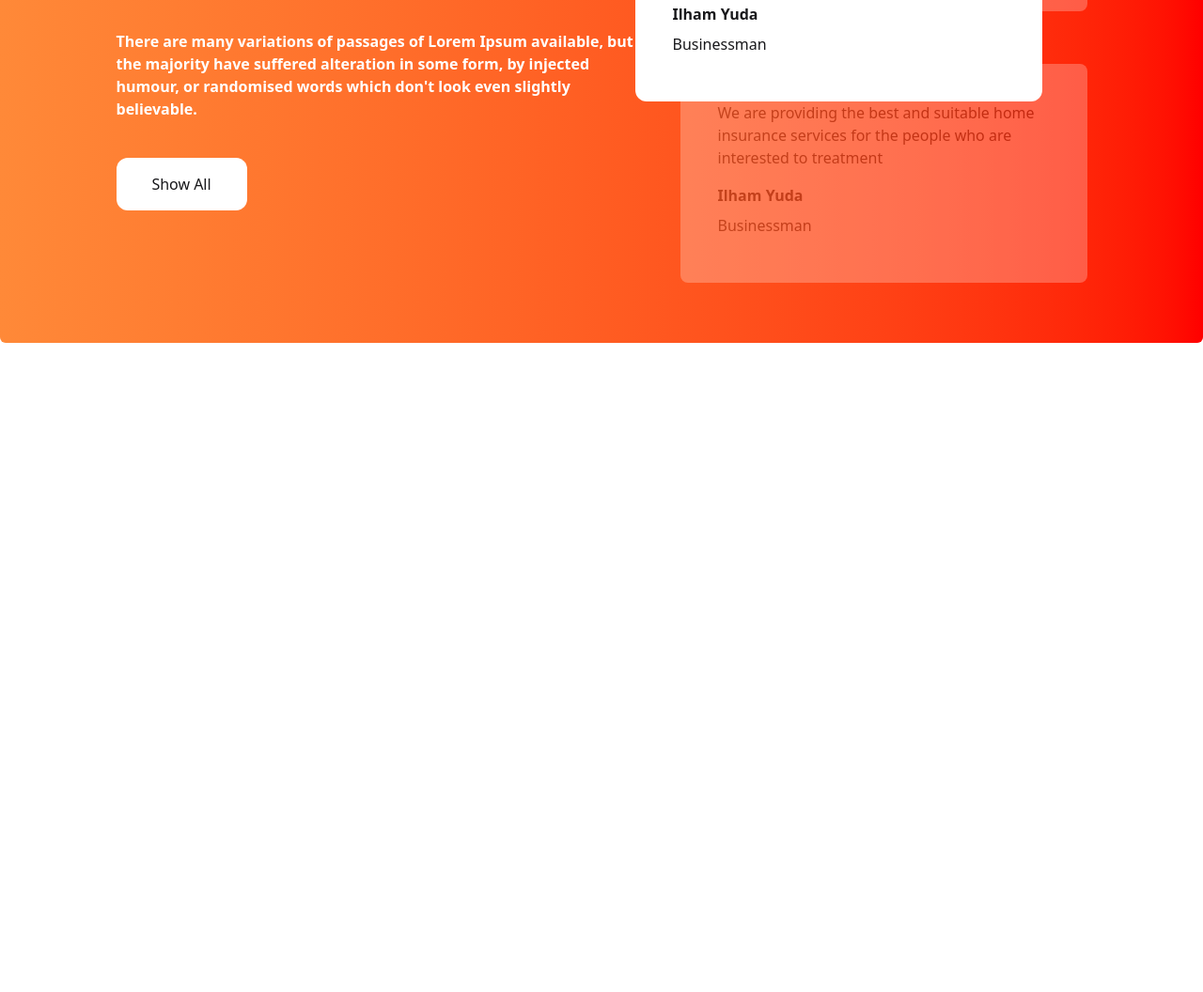
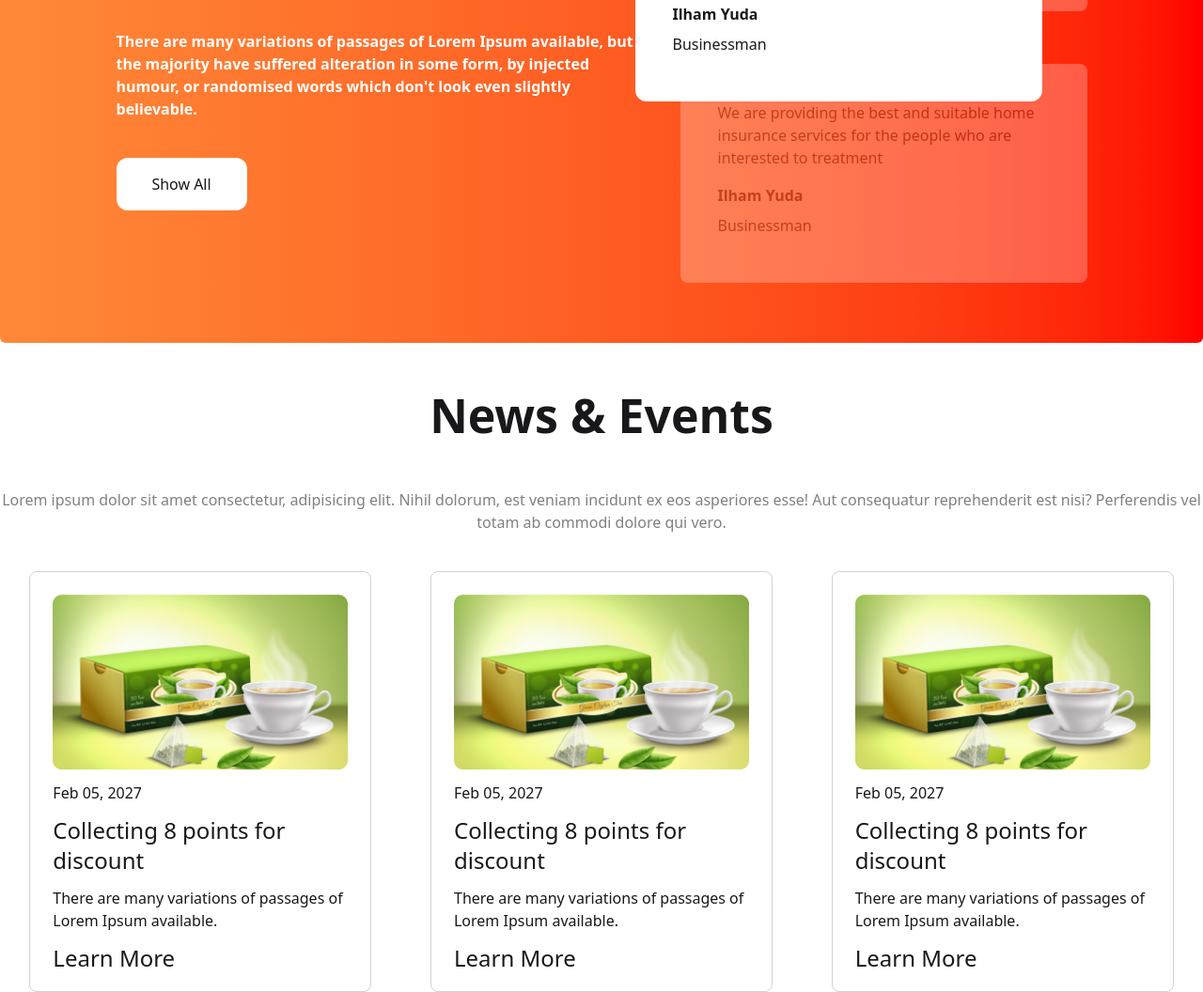
Before and after one commit to Nayeem-shanto/tea-house-project, a plain HTML site: page index.html in a window 1280 px wide. Shown: the part 2078-3134 px from the top of the page at 94% size. Before the commit the page ends 2443 px from the top, so only its background shows below. Drawn offline with nearby package versions, Linux system fonts and the light colour scheme.

Commit message:
news and event created

```diff
--- a/index.html
+++ b/index.html
@@ -170,7 +170,7 @@
 
       <!-- Meet our super client section -->
 
-      <section class="client-section-container container h-[650px] bg-gradient-to-r from-[#FF8938] to-[#F00] mt-10 rounded-md flex flex-col md:flex-row gap-10 p-20 justify-center items-center ">
+      <section class="client-section-container container mx-auto h-[650px] bg-gradient-to-r from-[#FF8938] to-[#F00] mt-10 rounded-md flex flex-col md:flex-row gap-10 p-20 justify-center items-center ">
         <div class="client-left-div w-1/2">
           <h1 class="text-[white] text-[45px] font-bold mb-10">Meet Our Super <br> Clients</h1>
           <p class="text-[16px] text-[white] font-semibold mb-10">There are many variations of passages of Lorem Ipsum available, but the majority have suffered alteration in some form, by injected humour, or randomised words which don't look even slightly believable. </p>
@@ -194,6 +194,41 @@
           </div>
         </div>
       </section>
+
+      <!-- News and Events Section -->
+       <section class="news-container container mx-auto mt-10">
+        <div class="text-center">
+          <h1 class="text-[50px] font-semibold mb-10">News & Events</h1>
+        <p class="text-[16px] text-[gray]">Lorem ipsum dolor sit amet consectetur, adipisicing elit. Nihil dolorum, est veniam incidunt ex eos asperiores esse! Aut consequatur reprehenderit est nisi? Perferendis vel totam ab commodi dolore qui vero.</p>
+        </div>
+
+        <div class="news-card-container grid grid-cols-1 justify-items-center  md:grid-cols-3 mt-10">
+
+          <div class="card-1 w-[364px] h-[448px] bg-white border-1 rounded-lg border-[#D2D2D2] p-6">
+            <img class="mb-3" src="./images/news-1.png" alt="">
+            <p class="mb-3">Feb 05, 2027</p>
+            <h4 class="text-2xl mb-3">Collecting 8 points for discount</h4>
+            <p class="mb-3">There are many variations of passages of Lorem Ipsum available.</p>
+            <h4 class="text-2xl">Learn More</h4>
+          </div>
+          <div class="card-1 w-[364px] h-[448px] bg-white border-1 rounded-lg border-[#D2D2D2] p-6">
+            <img class="mb-3" src="./images/news-1.png" alt="">
+            <p class="mb-3">Feb 05, 2027</p>
+            <h4 class="text-2xl mb-3">Collecting 8 points for discount</h4>
+            <p class="mb-3">There are many variations of passages of Lorem Ipsum available.</p>
+            <h4 class="text-2xl">Learn More</h4>
+          </div>
+          <div class="card-1 w-[364px] h-[448px] bg-white border-1 rounded-lg border-[#D2D2D2] p-6">
+            <img class="mb-3" src="./images/news-1.png" alt="">
+            <p class="mb-3">Feb 05, 2027</p>
+            <h4 class="text-2xl mb-3">Collecting 8 points for discount</h4>
+            <p class="mb-3">There are many variations of passages of Lorem Ipsum available.</p>
+            <h4 class="text-2xl">Learn More</h4>
+          </div>
+
+
+        </div>
+       </section>
     </main>
     <!-- Footer Part -->
     <footer></footer>
```
